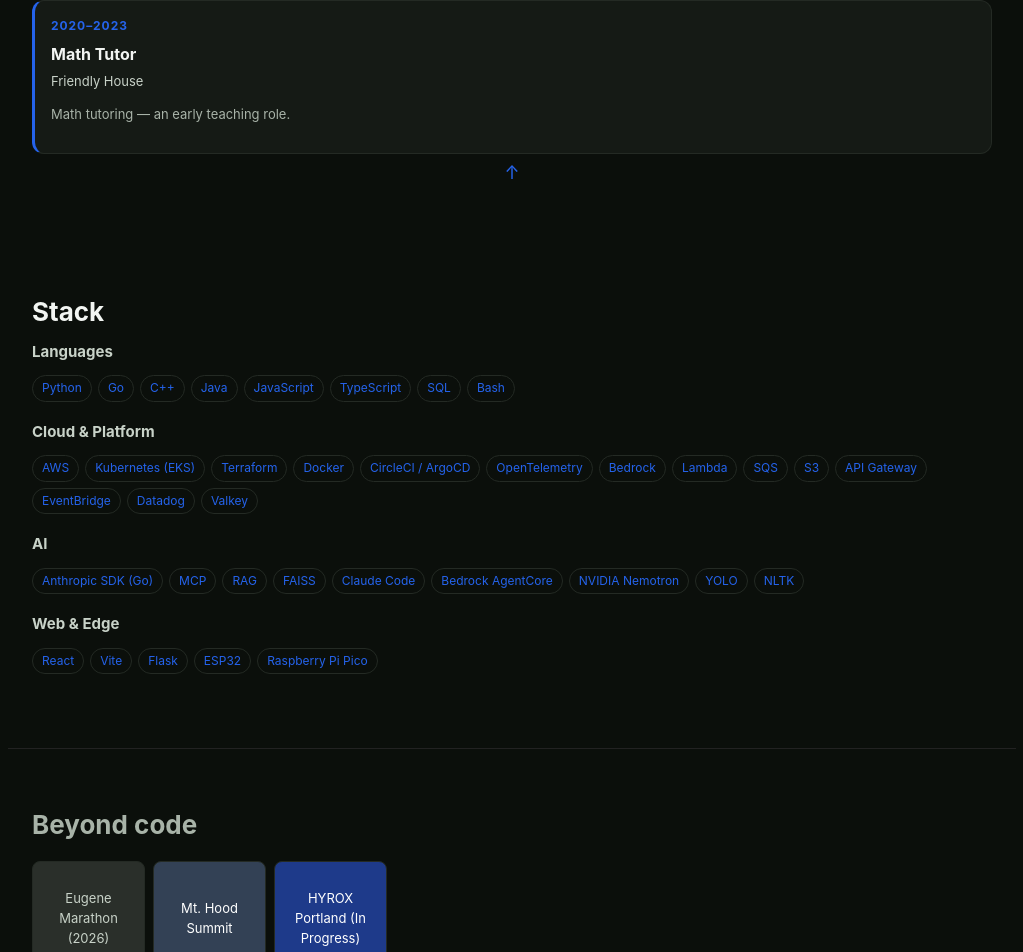
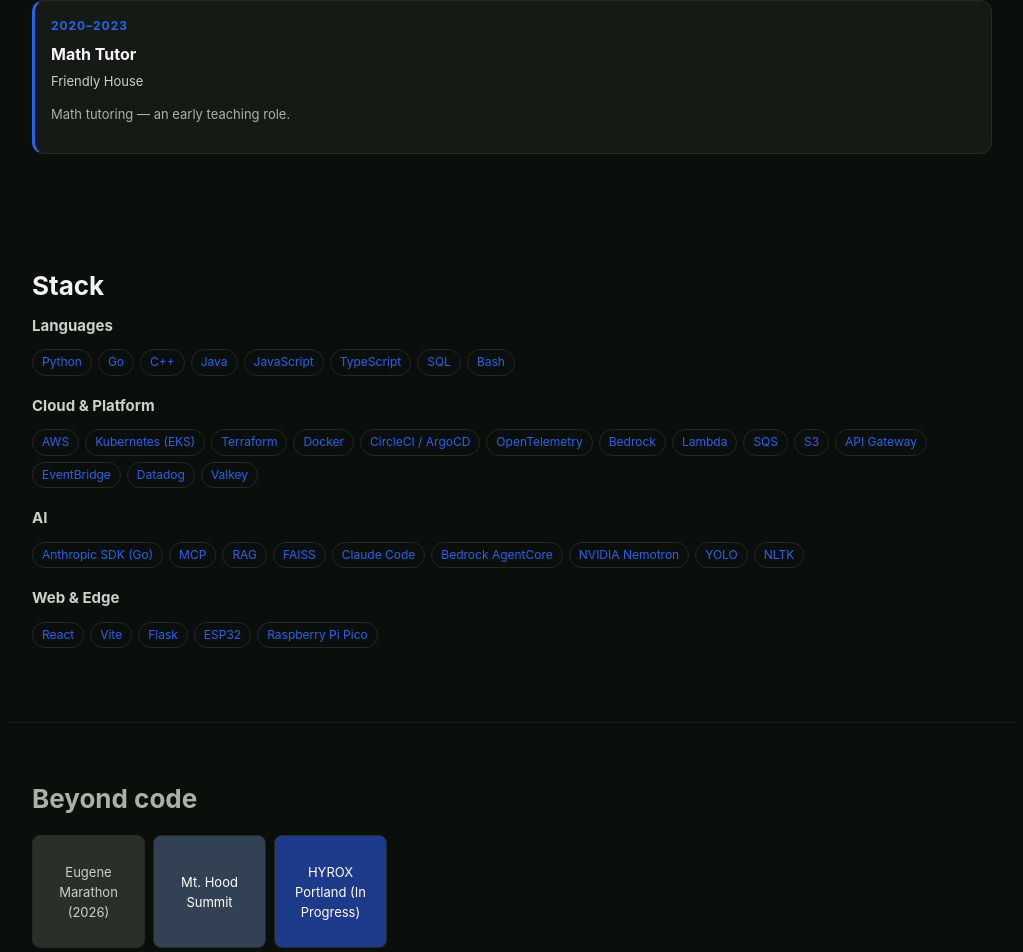
Before and after one commit to Farzaanw/Personal-Webpage, a React (Vite) app in the folder frontend/: page / in a window 1280 px wide. Shown: the part 3582-4534 px from the top of the page, without its empty margins (128-1151 px from the left). Built offline with nearby package versions, Linux system fonts and the light colour scheme.

Commit message:
Rebuild: remove dangling arrow at bottom of Professional Journey

```diff
--- a/frontend/src/pages/RebuildHome.jsx
+++ b/frontend/src/pages/RebuildHome.jsx
@@ -96,7 +96,6 @@
                 {i < journeyRecentFirst.length - 1 && <div className="rb-journey-arrow" aria-hidden="true">↑</div>}
               </React.Fragment>
             ))}
-            <div className="rb-journey-arrow" aria-hidden="true">↑</div>
           </div>
         </section>
 
```
